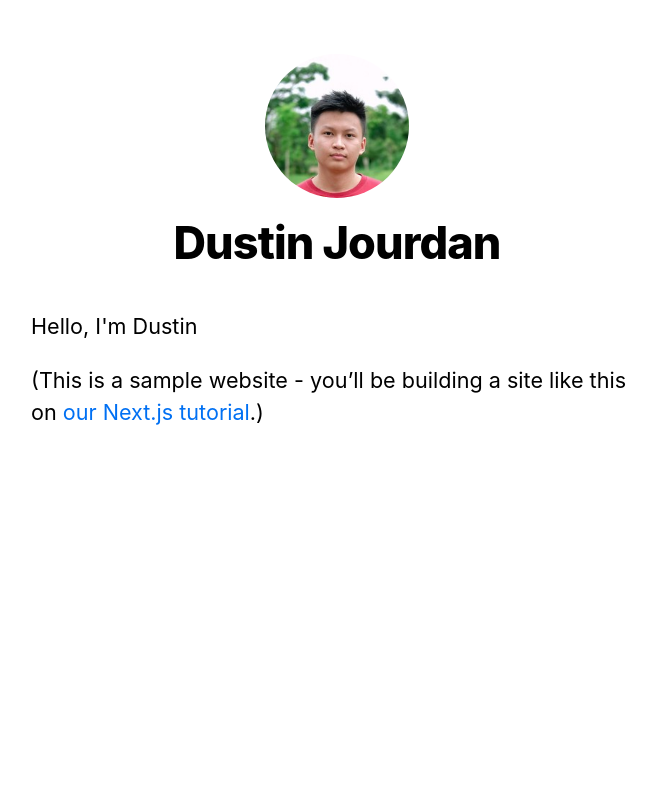
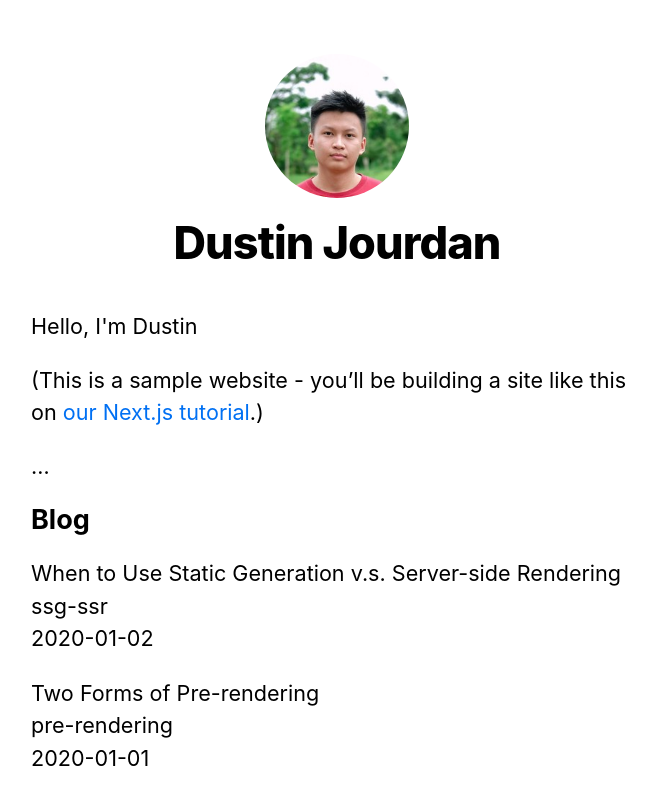
Before and after one commit to dinorain/nextjs-blog, a Next.js app: page / in a window 1280 px wide. Shown: the top 804 px of the page, without its empty margins (303-959 px from the left). Built offline with nearby package versions, Linux system fonts and the light colour scheme.

Commit message:
dynamic routing

```diff
--- a/components/alert.module.css
+++ b/components/alert.module.css
@@ -0,0 +1,6 @@
+  .success {
+    color: green;
+  }
+  .error {
+    color: red;
+  }
--- /dev/null
+++ b/lib/posts.js
@@ -0,0 +1,74 @@
+import fs from 'fs'
+import path from 'path'
+import matter from 'gray-matter'
+
+const postsDirectory = path.join(process.cwd(), 'posts')
+
+export function getSortedPostsData() {
+  // Get file names under /posts
+  const fileNames = fs.readdirSync(postsDirectory)
+  const allPostsData = fileNames.map(fileName => {
+    // Remove ".md" from file name to get id
+    const id = fileName.replace(/\.md$/, '')
+
+    // Read markdown file as string
+    const fullPath = path.join(postsDirectory, fileName)
+    const fileContents = fs.readFileSync(fullPath, 'utf8')
+
+    // Use gray-matter to parse the post metadata section
+    const matterResult = matter(fileContents)
+
+    // Combine the data with the id
+    return {
+      id,
+      ...matterResult.data
+    }
+  })
+  // Sort posts by date
+  return allPostsData.sort((a, b) => {
+    if (a.date < b.date) {
+      return 1
+    } else {
+      return -1
+    }
+  })
+}
+
+export function getAllPostIds() {
+  const fileNames = fs.readdirSync(postsDirectory)
+
+  // Returns an array that looks like this:
+  // [
+  //   {
+  //     params: {
+  //       id: 'ssg-ssr'
+  //     }
+  //   },
+  //   {
+  //     params: {
+  //       id: 'pre-rendering'
+  //     }
+  //   }
+  // ]
+  return fileNames.map(fileName => {
+    return {
+      params: {
+        id: fileName.replace(/\.md$/, '')
+      }
+    }
+  })
+}
+
+export function getPostData(id) {
+  const fullPath = path.join(postsDirectory, `${id}.md`)
+  const fileContents = fs.readFileSync(fullPath, 'utf8')
+
+  // Use gray-matter to parse the post metadata section
+  const matterResult = matter(fileContents)
+
+  // Combine the data with the id
+  return {
+    id,
+    ...matterResult.data
+  }
+}
--- a/package.json
+++ b/package.json
@@ -9,6 +9,7 @@
   },
   "dependencies": {
     "classnames": "^2.2.6",
+    "gray-matter": "^4.0.2",
     "next": "9.3.5",
     "postcss-flexbugs-fixes": "^4.2.1",
     "postcss-preset-env": "^6.7.0",
--- a/pages/index.js
+++ b/pages/index.js
@@ -2,7 +2,19 @@ import Head from 'next/head'
 import Layout, { siteTitle } from '../components/layout'
 import utilStyles from '../styles/utils.module.css'
 
-export default function Home() {
+import { getSortedPostsData } from '../lib/posts'
+
+export async function getStaticProps() {
+  const allPostsData = getSortedPostsData()
+  return {
+    props: {
+      allPostsData
+    }
+  }
+}
+
+
+export default function Home({ allPostsData }) {
   return (
     <Layout home>
       <Head>
@@ -15,6 +27,21 @@ export default function Home() {
           <a href="https://nextjs.org/learn">our Next.js tutorial</a>.)
         </p>
       </section>
+      <section className={utilStyles.headingMd}>…</section>
+      <section className={`${utilStyles.headingMd} ${utilStyles.padding1px}`}>
+        <h2 className={utilStyles.headingLg}>Blog</h2>
+        <ul className={utilStyles.list}>
+          {allPostsData.map(({ id, date, title }) => (
+            <li className={utilStyles.listItem} key={id}>
+              {title}
+              <br />
+              {id}
+              <br />
+              {date}
+            </li>
+          ))}
+        </ul>
+      </section>
     </Layout>
   )
 }
--- a/postcss.config.js
+++ b/postcss.config.js
@@ -0,0 +1,22 @@
+module.exports = {
+    purge: [
+        './pages/**/*.js',
+        './components/**/*.js'
+    ],
+    plugins: [
+      'tailwindcss',
+      'postcss-flexbugs-fixes',
+      [
+        'postcss-preset-env',
+        {
+          autoprefixer: {
+            flexbox: 'no-2009'
+          },
+          stage: 3,
+          features: {
+            'custom-properties': false
+          }
+        }
+      ]
+    ]
+}
--- /dev/null
+++ b/posts/pre-rendering.md
@@ -0,0 +1,11 @@
+---
+title: 'Two Forms of Pre-rendering'
+date: '2020-01-01'
+---
+
+Next.js has two forms of pre-rendering: **Static Generation** and **Server-side Rendering**. The difference is in **when** it generates the HTML for a page.
+
+- **Static Generation** is the pre-rendering method that generates the HTML at **build time**. The pre-rendered HTML is then _reused_ on each request.
+- **Server-side Rendering** is the pre-rendering method that generates the HTML on **each request**.
+
+Importantly, Next.js lets you **choose** which pre-rendering form to use for each page. You can create a "hybrid" Next.js app by using Static Generation for most pages and using Server-side Rendering for others.
--- /dev/null
+++ b/posts/ssg-ssr.md
@@ -0,0 +1,19 @@
+---
+title: 'When to Use Static Generation v.s. Server-side Rendering'
+date: '2020-01-02'
+---
+
+We recommend using **Static Generation** (with and without data) whenever possible because your page can be built once and served by CDN, which makes it much faster than having a server render the page on every request.
+
+You can use Static Generation for many types of pages, including:
+
+- Marketing pages
+- Blog posts
+- E-commerce product listings
+- Help and documentation
+
+You should ask yourself: "Can I pre-render this page **ahead** of a user's request?" If the answer is yes, then you should choose Static Generation.
+
+On the other hand, Static Generation is **not** a good idea if you cannot pre-render a page ahead of a user's request. Maybe your page shows frequently updated data, and the page content changes on every request.
+
+In that case, you can use **Server-Side Rendering**. It will be slower, but the pre-rendered page will always be up-to-date. Or you can skip pre-rendering and use client-side JavaScript to populate data.
```
Also changed, not shown: components/alert/alert.js (deleted, +0 -15 lines), pages/posts/[id].js (added, +31 -0 lines), components/alert/alert.module.css (deleted), 2 other files (tests, documents, lock files or other folders).
